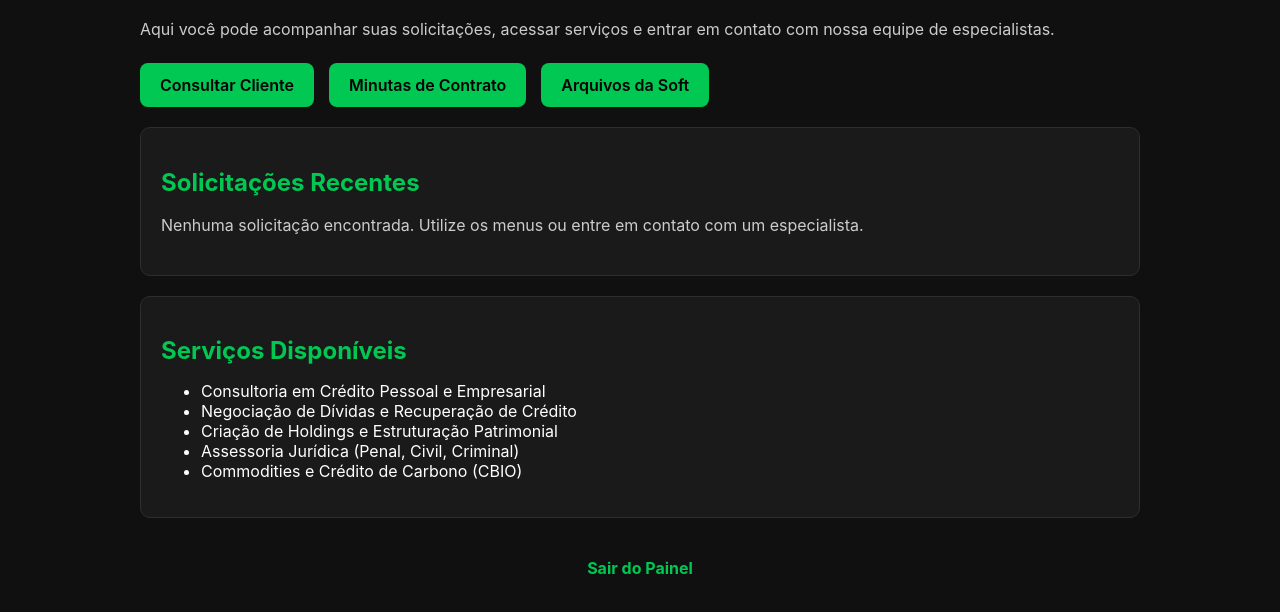
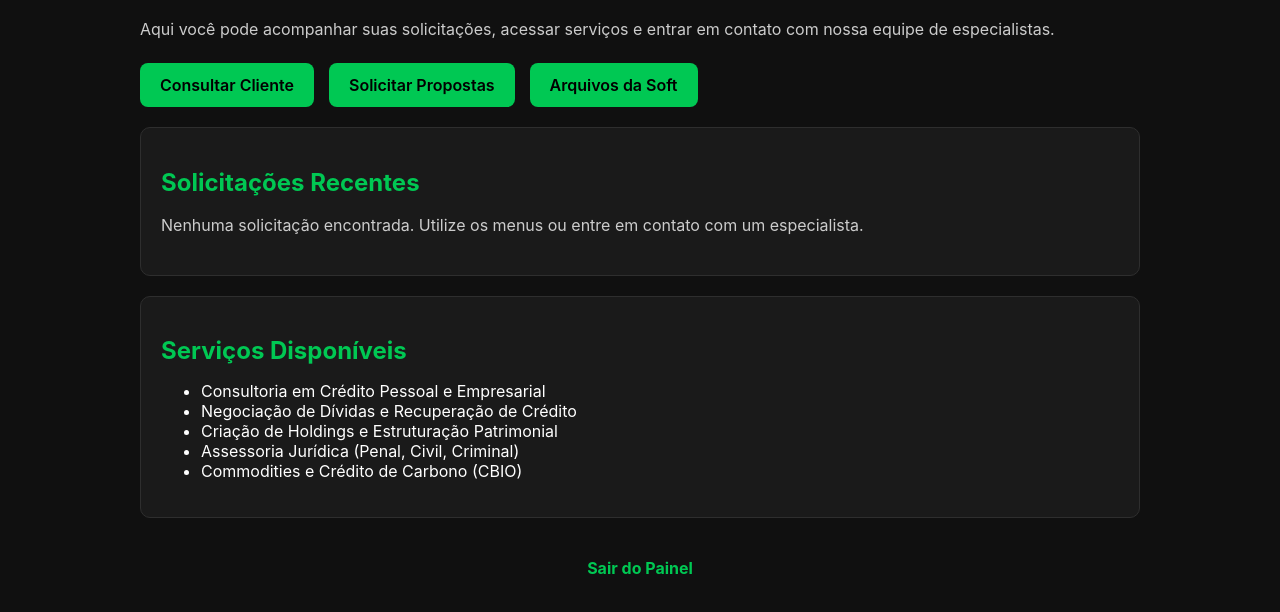
Before and after one commit to igormoncao1010/softagroinvest, a plain HTML site: page painel.html in a window 1280 px wide. Shown: the part 198-810 px from the top of the page. Drawn offline with Linux system fonts and the light colour scheme.

Commit message:
Add files via upload

```diff
--- a/painel.html
+++ b/painel.html
@@ -104,7 +104,7 @@
 
     <div class="btn-group">
       <a href="https://natbusca.com/" class="btn-action">Consultar Cliente</a>
-      <a href="#" class="btn-action">Minutas de Contrato</a>
+      <a href="https://app.sinergiafinance.com/" class="btn-action">Solicitar Propostas</a>
       <a href="#" class="btn-action">Arquivos da Soft</a>
     </div>
 
```
